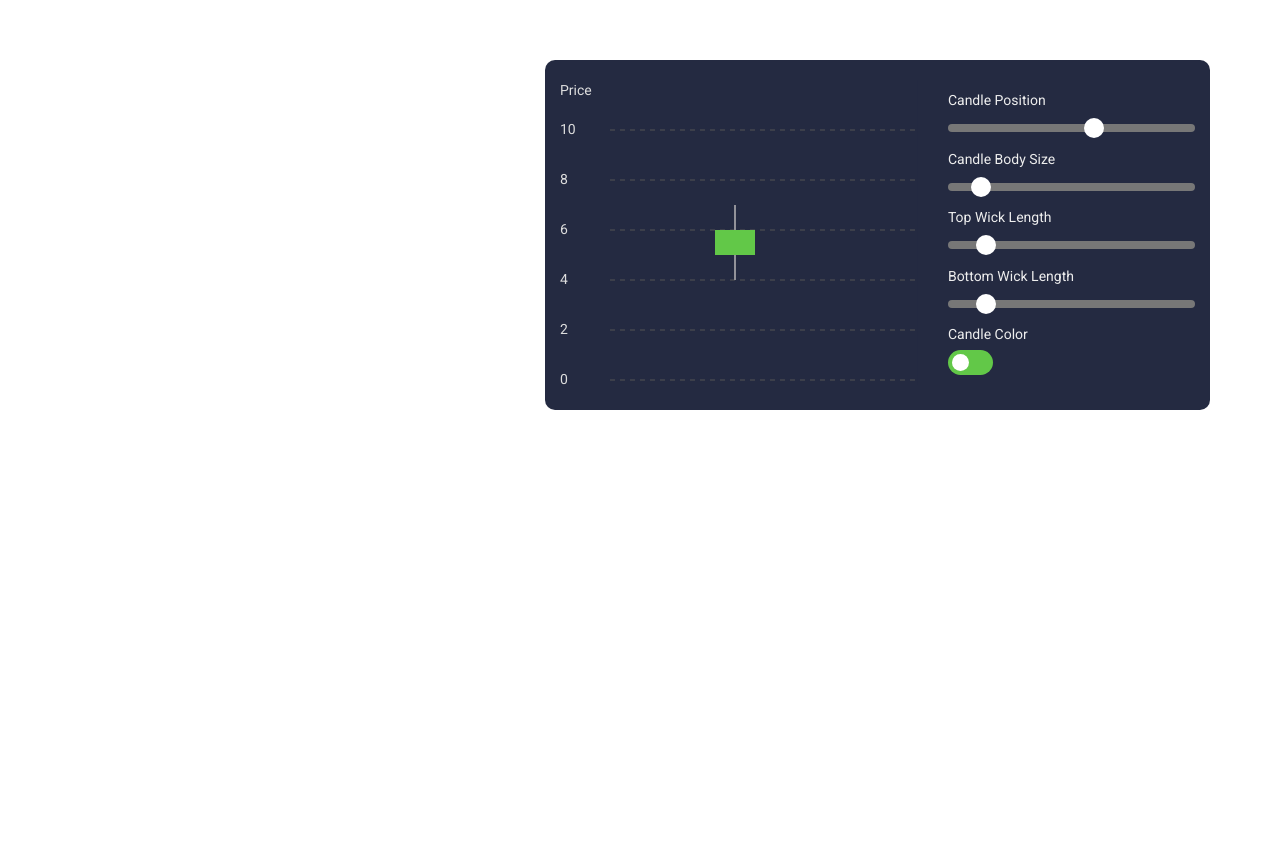
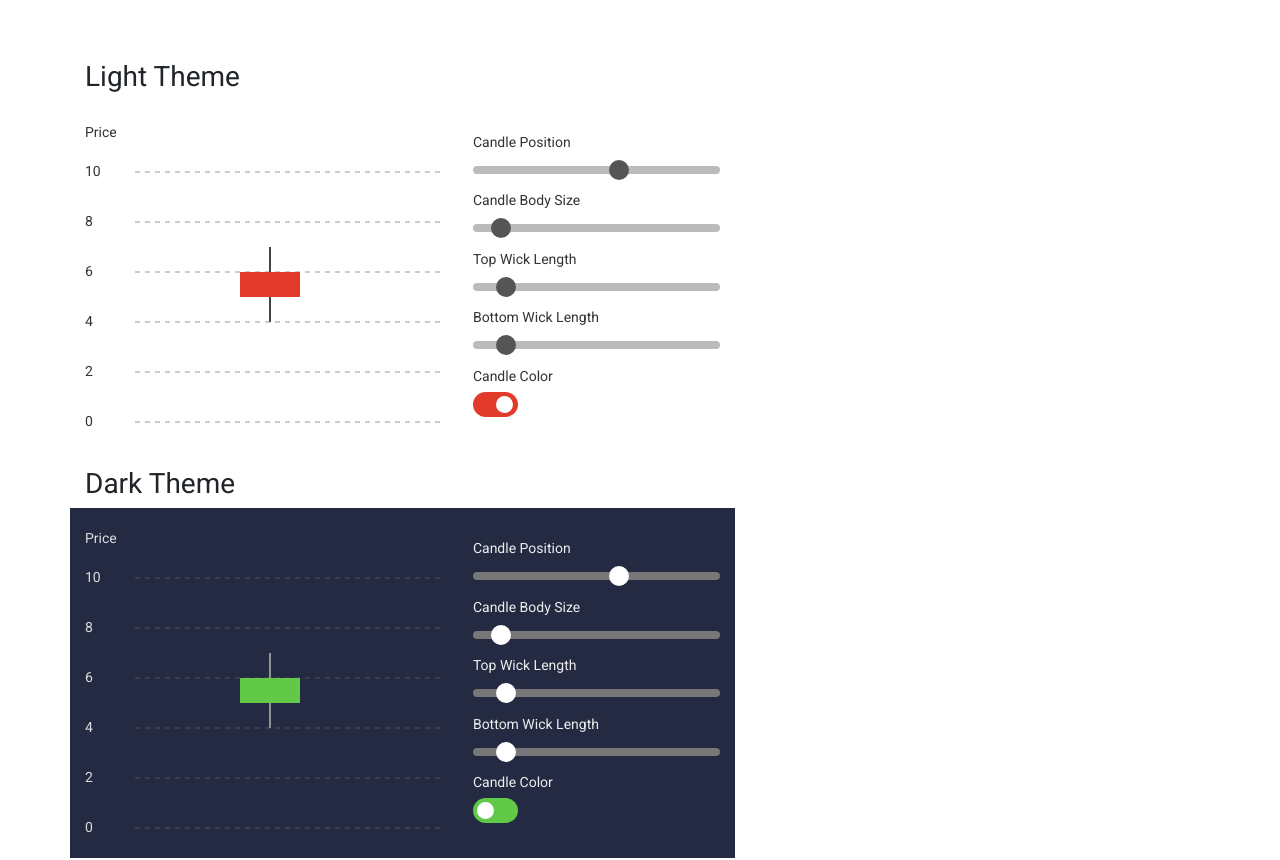
Before and after one commit to wjmiller/draw_candle, a Vue app: page / in a window 1280 px wide. Shown: the top 860 px of the page. Before the commit the page ends 800 px from the top, so only its background shows below. Built offline with nearby package versions, Linux system fonts and the light colour scheme.

Commit message:
event bus stuff

```diff
--- a/src/App.vue
+++ b/src/App.vue
@@ -2,11 +2,20 @@
   <div id="app">
     <div class="container">
       <div class="row">
-        <div class="col-md-5">
-
+        <div class="col-md-7">
+          <h3>Light Theme</h3>
+          <CandleBuilder :cbdata="charts[0]"></CandleBuilder>
         </div>
+      </div>
+      <div class="row">
         <div class="col-md-7">
-          <CandleBuilder :cbdata="charts[0]"></CandleBuilder>
+          <h3>Dark Theme</h3>
+          <CandleBuilder :cbdata="charts[1]"></CandleBuilder>
+        </div>
+      </div>
+      <div class="row">
+        <div class="col-md-7">
+          <button class="btn btn-default btn-block margin-top" v-on:click="getCandleData">Get Candle Data</button>
         </div>
       </div>
     </div>
@@ -15,6 +24,7 @@
 
 <script>
 import CandleBuilder from './components/CandleBuilder/CandleBuilder.vue'
+import { eventBus } from './main.js';
 
 export default {
   name: 'app',
@@ -22,6 +32,20 @@ export default {
     return {
       charts: [
         {
+          theme: 'light',
+          cdata: {
+            prices: [10,8,6,4,2,0]
+          },
+          csdata: {
+            bodyTop: 150,
+            bodyHeight: 25,
+            wickTop: 25,
+            wickBottom: 25,
+            candleRed: true
+          }
+        },
+        {
+          theme: 'dark',
           cdata: {
             prices: [10,8,6,4,2,0]
           },
@@ -38,9 +62,25 @@ export default {
   },
   components: {
     CandleBuilder
+  },
+  methods: {
+    getCandleData() {
+      eventBus.$emit('get-candle-data');
+    }
+  },
+  created() {
+    eventBus.$on('return-candle-data', (data) => {
+      console.log(data)
+    });
   }
 }
 </script>
 
 <style>
+  #app {
+    margin-bottom: 60px;
+  }
+  .margin-top {
+    margin-top: 30px;
+  }
 </style>
--- a/src/components/CandleBuilder/CandleBuilder.vue
+++ b/src/components/CandleBuilder/CandleBuilder.vue
@@ -1,6 +1,6 @@
 <!-- Template -->
 <template>
-  <div class="row candle-builder">
+  <div class="row candle-builder" v-bind:class="{ 'cb-dark': cbdata.theme == 'dark', 'cb-light': cbdata.theme == 'light' }">
     <div class="col-sm-7 col-lg-7">
       <svg id="chart" width="100%" v-bind:height="55 + ((cbdata.cdata.prices.length - 1) * 50)">
         <CandleChart :ch="cbdata.cdata"></CandleChart>
@@ -15,15 +15,15 @@
         </div>
         <div class="slidecontainer">
           <label>Candle Body Size</label>
-          <input type="range" v-model="cbdata.csdata.bodyHeight" min="5" max="200" step="5" class="slide">
+          <input type="range" v-model="cbdata.csdata.bodyHeight" min="5" max="250" step="5" class="slide">
         </div>
         <div class="slidecontainer">
           <label>Top Wick Length</label>
-          <input type="range" v-model="cbdata.csdata.wickTop" min="0" max="200" step="5" class="slide">
+          <input type="range" v-model="cbdata.csdata.wickTop" min="0" max="250" step="5" class="slide">
         </div>
         <div class="slidecontainer">
           <label>Bottom Wick Length</label>
-          <input type="range" v-model="cbdata.csdata.wickBottom" min="0" max="200" step="5" class="slide">
+          <input type="range" v-model="cbdata.csdata.wickBottom" min="0" max="250" step="5" class="slide">
         </div>
         <p class="candle-color">Candle Color</p>
         <label class="switch">
@@ -47,6 +47,11 @@ export default {
   components: {
     CandleChart,
     CandleStick
+  },
+  methods: {
+    returnData() {
+      return this.$data
+    }
   }
 }
 
@@ -55,12 +60,9 @@ export default {
 <!-- CSS with 'builder' attribute for this component -->
 <style lang="scss" builder>
 
-  .row.candle-builder {
-    background: #242a41;
+  .candle-builder {
     padding: 20px 0 25px;
-    border-radius: 0;
     margin-bottom: 15px;
-  }
 
     .candle-controls {
       margin: 40px 0 0 5px;
@@ -182,9 +184,61 @@ export default {
 
     }
 
-  @media(min-width: 576px) {
-    .row.candle-builder {
-      border-radius: 10px;
+    &.cb-dark {
+      background: #242a41;
+
+      .candle-controls {
+        .slidecontainer {
+          label {
+            color: #eee;
+          }
+
+          .slide {
+            background: #777;
+          }
+
+          .slide::-webkit-slider-thumb {
+            background: #fff;
+          }
+
+          .slide::-moz-range-thumb {
+            background: #fff;
+          }
+
+        }
+
+        .candle-color {
+          color: #eee;
+        }
+      }
+    }
+
+    &.cb-light {
+      background: none;
+
+      .candle-controls {
+        .slidecontainer {
+          label {
+            color: #333;
+          }
+
+          .slide {
+            background: #bbb;
+          }
+
+          .slide::-webkit-slider-thumb {
+            background: #555;
+          }
+
+          .slide::-moz-range-thumb {
+            background: #555;
+          }
+        }
+
+        .candle-color {
+          color: #333;
+        }
+      }
     }
   }
 
--- a/src/components/CandleBuilder/CandleChart.vue
+++ b/src/components/CandleBuilder/CandleChart.vue
@@ -19,16 +19,37 @@ export default {
 </script>
 
 <!-- CSS with 'chart' attribute for this component -->
-<style chart>
-  .chart-bg {
-    fill: #242a41;
-  }
+<style lang="scss" chart>
+
   .chart-num {
     font: 14px 'Roboto';
-    fill: #ddd;
   }
   .chart-line {
-    stroke:#555;
     stroke-width:1;
   }
+
+  .cb-dark {
+    .chart-bg {
+      fill: #242a41;
+    }
+    .chart-num {
+      fill: #ddd;
+    }
+    .chart-line {
+      stroke:#555;
+    }
+  }
+
+  .cb-light {
+    .chart-bg {
+      fill: #fff;
+    }
+    .chart-num {
+      fill: #333;
+    }
+    .chart-line {
+      stroke:#999;
+    }
+  }
+
 </style>
--- a/src/components/CandleBuilder/CandleStick.vue
+++ b/src/components/CandleBuilder/CandleStick.vue
@@ -1,24 +1,31 @@
 <!-- Template -->
 <template>
   <g>
-    <line x1="175" v-bind:y1="cs.bodyTop" x2="175" v-bind:y2="parseInt(cs.bodyTop) - parseInt(cs.wickTop)" class="candle-wick" />
-    <rect :x="155" v-bind:y="cs.bodyTop" width="40" v-bind:height="cs.bodyHeight" v-bind:class="{ 'candle-green': !cs.candleRed, 'candle-red': cs.candleRed }"/>
-    <line x1="175" v-bind:y1="parseInt(cs.bodyHeight) + parseInt(cs.bodyTop) + parseInt(cs.wickBottom)" x2="175" v-bind:y2="parseInt(cs.bodyHeight) + parseInt(cs.bodyTop)" class="candle-wick"/>
+    <line x1="185" v-bind:y1="cs.bodyTop" x2="185" v-bind:y2="parseInt(cs.bodyTop) - parseInt(cs.wickTop)" class="candle-wick" />
+    <rect :x="155" v-bind:y="cs.bodyTop" width="60" v-bind:height="cs.bodyHeight" v-bind:class="{ 'candle-green': !cs.candleRed, 'candle-red': cs.candleRed }"/>
+    <line x1="185" v-bind:y1="parseInt(cs.bodyHeight) + parseInt(cs.bodyTop) + parseInt(cs.wickBottom)" x2="185" v-bind:y2="parseInt(cs.bodyHeight) + parseInt(cs.bodyTop)" class="candle-wick"/>
   </g>
 </template>
 
 <!-- Javascript -->
 <script>
 
+import { eventBus } from '../../main.js';
+
 export default {
   name: 'CandleStick',
-  props: ['cs']
+  props: ['cs'],
+  created() {
+    eventBus.$on('get-candle-data', () => {
+      eventBus.$emit('return-candle-data', this.cs);
+    });
+  }
 }
 
 </script>
 
 <!-- CSS with 'stick' attribute for this component -->
-<style stick>
+<style lang="scss" stick>
 
   .candle-green {
     fill:#62C848;
@@ -29,8 +36,21 @@ export default {
   }
 
   .candle-wick {
-    stroke: #929299;
     stroke-width:2;
   }
 
+  .cb-dark {
+    .candle-wick {
+      stroke: #929299;
+      stroke-width:2;
+    }
+  }
+
+  .cb-light {
+    .candle-wick {
+      stroke: #444;
+      stroke-width:2;
+    }
+  }
+
 </style>
--- a/src/main.js
+++ b/src/main.js
@@ -5,6 +5,8 @@ import './App.scss'
 
 Vue.config.productionTip = false
 
+export const eventBus = new Vue();
+
 new Vue({
   render: h => h(App),
 }).$mount('#app')
```
Also changed, not shown: 14 other files (tests, documents, lock files or other folders). Lines whose indentation alone changed are shown as unchanged.
